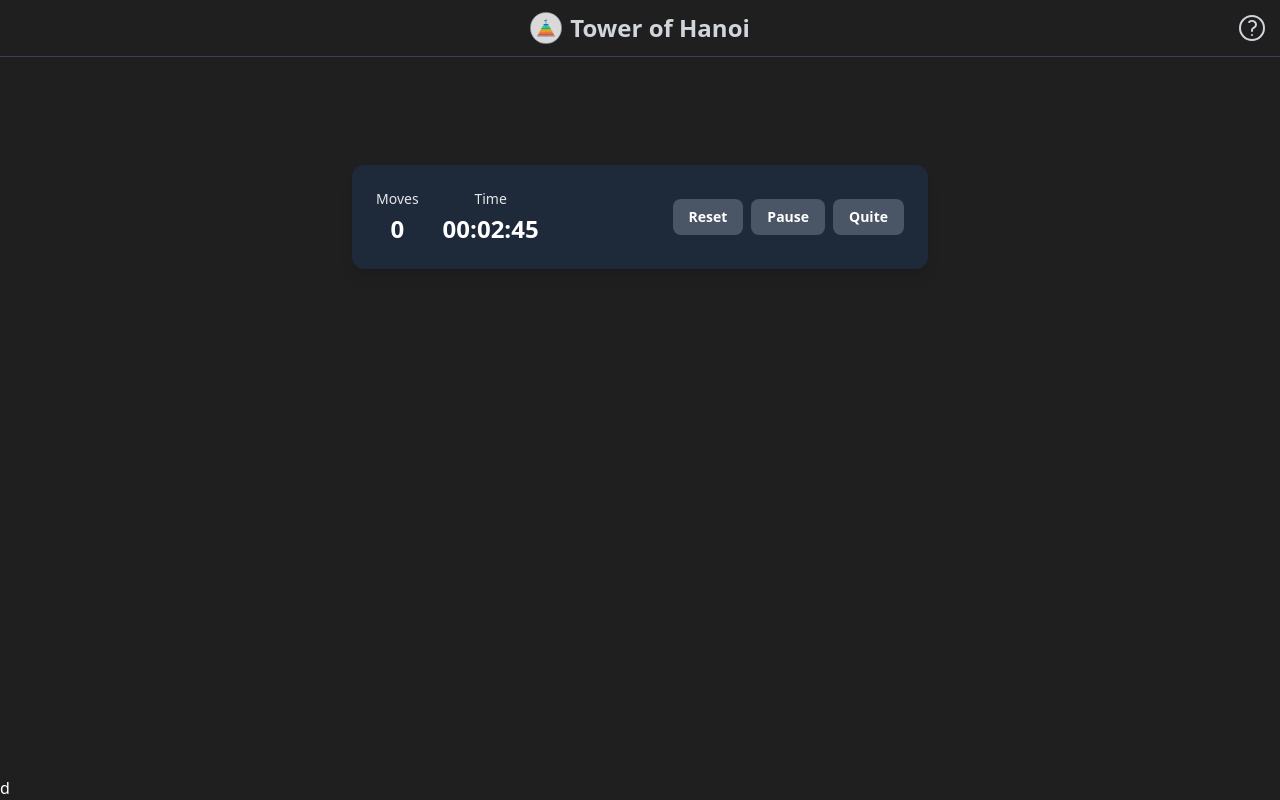
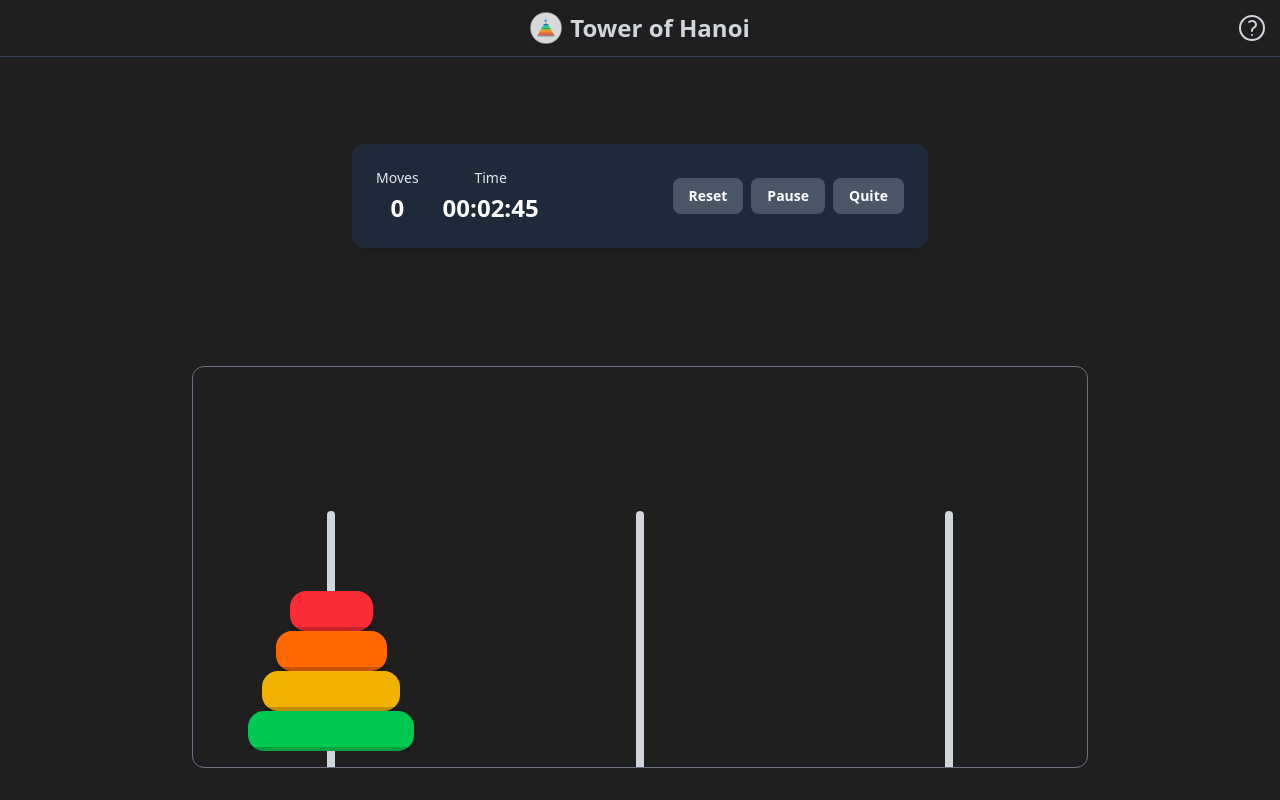
Before and after one commit to DeLinev/HanoiTower, a React (Vite) app: page / in a window 1280 px wide. Both pictures are taken after a click on the button "Start Game". Built offline with nearby package versions, Linux system fonts and the light colour scheme.

Commit message:
Add game components: Disk, Tower, and HanoiGame, integrate HanoiGame into GamePage

```diff
--- /dev/null
+++ b/src/components/game/Disk.tsx
@@ -0,0 +1,30 @@
+import type { Disk } from "../../types/game.types";
+
+export function Disk({ disk }: { disk: Disk }) {
+    const width = 20 + (disk.size * 10);
+    console.log(`w-${width}`)
+
+    // Кольори для різних розмірів дисків
+    const colors = [
+        'bg-red-500',
+        'bg-orange-500',
+        'bg-yellow-500',
+        'bg-green-500',
+        'bg-blue-500',
+        'bg-indigo-500',
+        'bg-purple-500',
+        'bg-pink-500',
+    ];
+
+    const color = colors[disk.size - 1] || colors[0];
+
+    return (
+        <div
+            style={{ width: `${width}%` }}
+            className={`
+                h-10 z-50 rounded-2xl ${color}
+            `}>
+            <div className="w-full h-full rounded-lg border-b-4 border-black/20" />
+        </div>
+    )
+}
--- /dev/null
+++ b/src/components/game/HanoiGame.tsx
@@ -0,0 +1,14 @@
+import type { GameState } from "../../types/game.types";
+import { Tower } from "./Tower";
+
+export function HanoiGame({ gameState }: { gameState: GameState }) {
+    return (
+        <div className="w-full p-8">
+            <div className="grid grid-cols-3 gap-8 max-w-4xl mx-auto border-1 border-gray-500 rounded-xl">
+                {gameState.towers.map((tower) => (
+                    <Tower key={tower.id} tower={tower} />
+                ))}
+            </div>
+        </div>
+    )
+}
--- /dev/null
+++ b/src/components/game/Tower.tsx
@@ -0,0 +1,16 @@
+import type { Tower } from "../../types/game.types";
+import { Disk } from "./Disk";
+
+export function Tower({ tower } : { tower: Tower }) {
+    return (
+        <div className="flex flex-col items-center justify-end w-full h-100 relative">
+            <div className="absolute bottom-0 w-2 h-64 bg-gray-300 rounded-t-lg"></div>
+
+            <div className="absolute bottom-4 flex flex-col-reverse items-center w-full">
+                {tower.disks.map((disk) => (
+                    <Disk key={disk.id} disk={disk} />
+                ))}
+            </div>
+        </div>
+    )
+}
--- a/src/pages/GamePage.tsx
+++ b/src/pages/GamePage.tsx
@@ -2,6 +2,7 @@ import { useState } from "react";
 import type { Difficulty, Disk, GameState } from "../types/game.types";
 import { Layout } from "../components/layout/Layout";
 import { GameControls } from "../components/game/GameControls";
+import { HanoiGame } from "../components/game/HanoiGame";
 
 export function GamePage({ difficulty }: { difficulty: Difficulty }) {
     const disksPlaceholder: Disk[] = Array.from({ length: difficulty.disks }, (_, i) => ({
@@ -21,14 +22,14 @@ export function GamePage({ difficulty }: { difficulty: Difficulty }) {
         timePassed: 0
     }
 
+    // eslint-disable-next-line @typescript-eslint/no-unused-vars
     const [gameState, setGameState] = useState<GameState>(gameStatePlaceholder);
 
     return (
         <Layout>
             <GameControls gameState={gameState} />
-            <div className="mt-100">
-                d
-            </div>
+
+            <HanoiGame gameState={gameState}/>
         </Layout>
     )
 }
```
